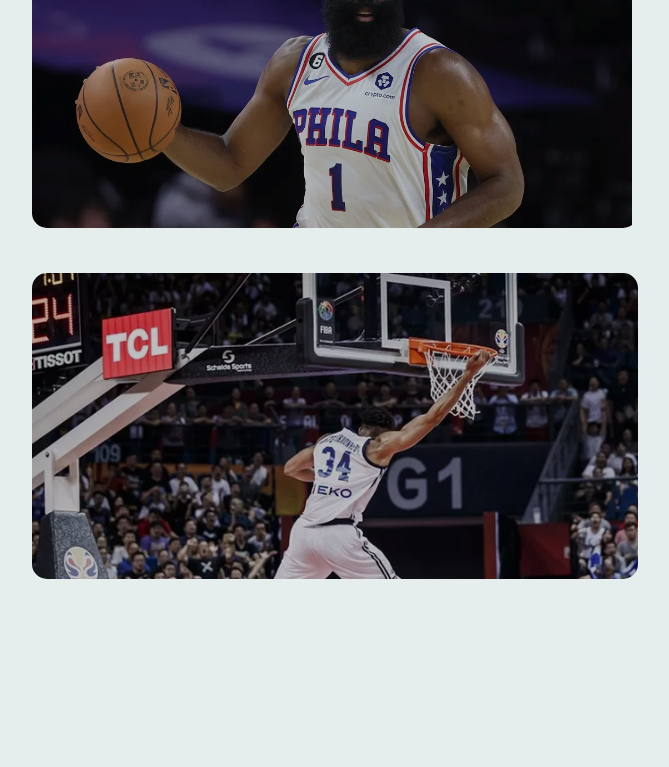
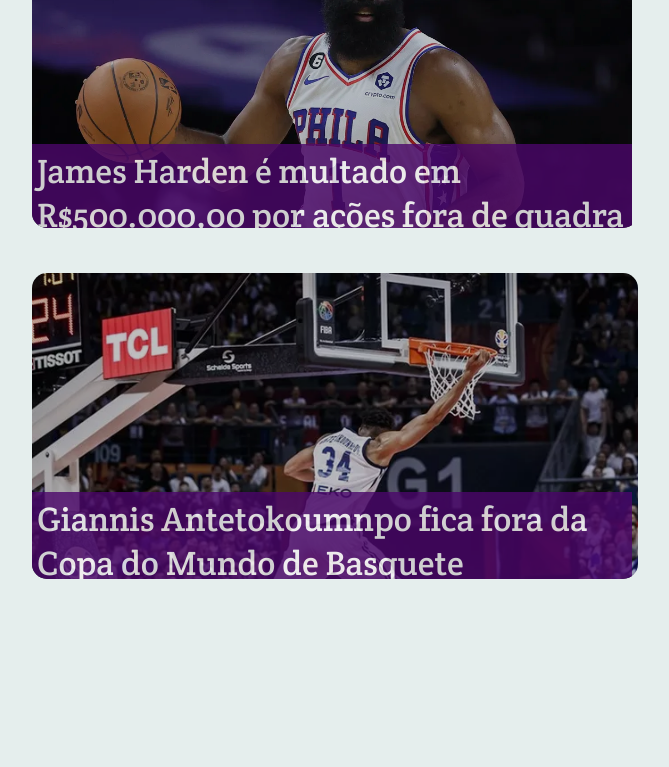
Before and after one commit to PedroIFC/2-TRIMESTRE-SITE, a plain HTML site: page basquete.html in a window 1280 px wide. Shown: the part 830-1597 px from the top of the page, without its empty margins (305-974 px from the left). Drawn offline with nearby package versions, Linux system fonts and the light colour scheme.

Commit message:
terminado

```diff
--- a/basquete.html
+++ b/basquete.html
@@ -24,7 +24,7 @@
 
             <div class="overlay" id="overlay">
                 <div class="menu">
-                    <a href="index.html" onclick="toggleMenu()">HOME</a>
+                    <a href="index.html" onclick="toggleMenu()">Home</a>
                     <a href="basquete.html" onclick="toggleMenu()">Basquete</a>
                     <a href="futebol.html" onclick="toggleMenu()">Futebol</a>
                     <a href="surfe.html" onclick="toggleMenu()">Surfe</a>
@@ -45,14 +45,16 @@
 
                                 </style>
                                 <img src="imagens/jamorant.jpg" alt="">
-                                <p class="tittle">Ele está de volta! Ja Morant volta as quadras</p>
+                                <p class="tittle">THE COMEBACK! Ja Morant volta as quadras</p>
                             </div>
                             <div id="noticiaDupla">
                                 <div class="miniNotice" id="paqueta">
                                     <img src="imagens/jamesharden.webp" alt="">
+                                    <p id="paquetas">James Harden é multado em R$500.000,00 por ações fora de quadra</p>
                                 </div>
                                 <div class="miniNotice espaco4vh">
                                     <img src="imagens/giannis.webp" alt="">
+                                    <p id="giannis">Giannis Antetokoumnpo fica fora da Copa do Mundo de Basquete</p>
                                 </div>
                             </div>
                         </div>
--- a/estilos/basquete.css
+++ b/estilos/basquete.css
@@ -115,12 +115,13 @@
 }
 
 .tittle {
+    padding: 5px;
     opacity: 0.8;
     background-color: var(--var-cor7);
     flex-wrap: nowrap;
     display: flex;
     position: relative;
-    top: -280px;
+    top: -130px;
     z-index: 2;
     color: white;
     font-size: 46px;
@@ -131,6 +132,43 @@
 .tittle a {
     opacity: 1;
 }
+#paquetas {
+    padding: 5px;
+    opacity: 0.8;
+    background-color: var(--var-cor7);
+    flex-wrap: nowrap;
+    display: flex;
+    position: relative;
+    top: -120px;
+    z-index: 2;
+    color: white;
+    font-size: 34px;
+    font-family: var(--var-tituloNoticia);
+    width: 600px;
+}
+
+#paquetas a {
+    opacity: 1;
+}
+#giannis {
+    padding: 5px;
+    opacity: 0.8;
+    background-color: var(--var-cor7);
+    flex-wrap: nowrap;
+    display: flex;
+    position: relative;
+    top: -370px;
+    z-index: 2;
+    color: white;
+    font-size: 34px;
+    font-family: var(--var-tituloNoticia);
+    width: 600px;
+}
+
+#giannis a{
+    opacity: 1;
+}
+
 
 #conteudo {
     padding-top: 100px;
@@ -383,6 +421,11 @@
 }
 
 @media (max-width: 675px) {
+    .tittle{
+        top: 82%;
+        position: absolute;
+        width: 90vw;
+    }
     #noticiaPrincipal {
         justify-content: center;
         display: flex;
@@ -391,6 +434,8 @@
 
     #noticiaPrincipal img {
         width: 90vw;
+        margin-left:  0px; ;
+        height: 500px;
     }
 
     .noticiastop {
@@ -433,7 +478,14 @@
     }
 }
 
+
 @media (max-width: 557px) {
+    .tittle{
+        font-size: 34px;
+        top: 57.6%;
+        position: absolute;
+        width: 90vw;
+    }
     .noticiastop {
         height: 800px;
     }
@@ -460,7 +512,12 @@
     .imagemnotice img {
         width: 130px;
     }
-
+    .tittle{
+        font-size: 30px;
+        top: 57.6%;
+        position: absolute;
+        width: 90vw;
+    }
     .postnotice {
         width: 220px;
         font-size: 14px;
--- a/estilos/futebol.css
+++ b/estilos/futebol.css
@@ -115,6 +115,7 @@
 }
 
 .tittle {
+    padding: 5px;
     opacity: 0.8;
     background-color: var(--var-cor7);
     flex-wrap: nowrap;
@@ -129,6 +130,43 @@
 }
 
 .tittle a {
+    opacity: 1;
+}
+
+#paquetas {
+    padding: 5px;
+    opacity: 0.8;
+    background-color: var(--var-cor7);
+    flex-wrap: nowrap;
+    display: flex;
+    position: relative;
+    top: -120px;
+    z-index: 2;
+    color: white;
+    font-size: 34px;
+    font-family: var(--var-tituloNoticia);
+    width: 600px;
+}
+
+#paquetas a {
+    opacity: 1;
+}
+#giannis {
+    padding: 5px;
+    opacity: 0.8;
+    background-color: var(--var-cor7);
+    flex-wrap: nowrap;
+    display: flex;
+    position: relative;
+    top: -123px;
+    z-index: 2;
+    color: white;
+    font-size: 34px;
+    font-family: var(--var-tituloNoticia);
+    width: 600px;
+}
+
+#giannis a{
     opacity: 1;
 }
 
@@ -393,6 +431,11 @@
 }
 
 @media (max-width: 675px) {
+    .tittle{
+        top: 82%;
+        position: absolute;
+        width: 90vw;
+    }
     #noticiaPrincipal {
         justify-content: center;
         display: flex;
@@ -443,7 +486,14 @@
     }
 }
 
+
 @media (max-width: 557px) {
+    .tittle{
+        font-size: 34px;
+        top: 57.6%;
+        position: absolute;
+        width: 90vw;
+    }
     .noticiastop {
         height: 800px;
     }
@@ -470,7 +520,12 @@
     .imagemnotice img {
         width: 130px;
     }
-
+    .tittle{
+        font-size: 30px;
+        top: 57.6%;
+        position: absolute;
+        width: 90vw;
+    }
     .postnotice {
         width: 220px;
         font-size: 14px;
--- a/estilos/style.css
+++ b/estilos/style.css
@@ -115,12 +115,13 @@
 }
 
 .tittle {
+    padding: 5px;
     opacity: 0.8;
     background-color: var(--var-cor7);
     flex-wrap: nowrap;
     display: flex;
     position: relative;
-    top: -280px;
+    top: -270px;
     z-index: 2;
     color: white;
     font-size: 46px;
@@ -129,6 +130,42 @@
 }
 
 .tittle a {
+    opacity: 1;
+}
+#paquetas {
+    padding: 5px;
+    opacity: 0.8;
+    background-color: var(--var-cor7);
+    flex-wrap: nowrap;
+    display: flex;
+    position: relative;
+    top: -120px;
+    z-index: 2;
+    color: white;
+    font-size: 34px;
+    font-family: var(--var-tituloNoticia);
+    width: 600px;
+}
+
+#paquetas a {
+    opacity: 1;
+}
+#giannis {
+    padding: 5px;
+    opacity: 0.8;
+    background-color: var(--var-cor7);
+    flex-wrap: nowrap;
+    display: flex;
+    position: relative;
+    top: -370px;
+    z-index: 2;
+    color: white;
+    font-size: 34px;
+    font-family: var(--var-tituloNoticia);
+    width: 600px;
+}
+
+#giannis a{
     opacity: 1;
 }
 
--- a/estilos/surfe.css
+++ b/estilos/surfe.css
@@ -115,12 +115,13 @@
 }
 
 .tittle {
+    padding: 5px;
     opacity: 0.8;
     background-color: var(--var-cor7);
     flex-wrap: nowrap;
     display: flex;
     position: relative;
-    top: -280px;
+    top: -193px;
     z-index: 2;
     color: white;
     font-size: 46px;
@@ -131,6 +132,44 @@
 .tittle a {
     opacity: 1;
 }
+
+#paquetas {
+    padding: 5px;
+    opacity: 0.8;
+    background-color: var(--var-cor7);
+    flex-wrap: nowrap;
+    display: flex;
+    position: relative;
+    top: -120px;
+    z-index: 2;
+    color: white;
+    font-size: 34px;
+    font-family: var(--var-tituloNoticia);
+    width: 600px;
+}
+
+#paquetas a {
+    opacity: 1;
+}
+#giannis {
+    padding: 5px;
+    opacity: 0.8;
+    background-color: var(--var-cor7);
+    flex-wrap: nowrap;
+    display: flex;
+    position: relative;
+    top: -123px;
+    z-index: 2;
+    color: white;
+    font-size: 34px;
+    font-family: var(--var-tituloNoticia);
+    width: 600px;
+}
+
+#giannis a{
+    opacity: 1;
+}
+
 
 #conteudo {
     padding-top: 100px;
@@ -392,6 +431,11 @@
 }
 
 @media (max-width: 675px) {
+    .tittle{
+        top: 82%;
+        position: absolute;
+        width: 90vw;
+    }
     #noticiaPrincipal {
         justify-content: center;
         display: flex;
@@ -400,6 +444,7 @@
 
     #noticiaPrincipal img {
         width: 90vw;
+        margin: 0px;
     }
 
     .noticiastop {
@@ -443,6 +488,12 @@
 }
 
 @media (max-width: 557px) {
+    .tittle{
+        font-size: 34px;
+        top: 57.6%;
+        position: absolute;
+        width: 90vw;
+    }
     .noticiastop {
         height: 800px;
     }
@@ -469,7 +520,12 @@
     .imagemnotice img {
         width: 130px;
     }
-
+    .tittle{
+        font-size: 30px;
+        top: 57.6%;
+        position: absolute;
+        width: 90vw;
+    }
     .postnotice {
         width: 220px;
         font-size: 14px;
```
Also changed, not shown: futebol.html (+2 -0 lines), index.html (+2 -1 lines), surfe.html (+3 -1 lines).
